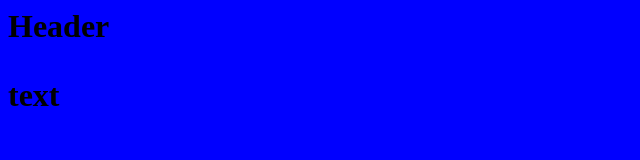
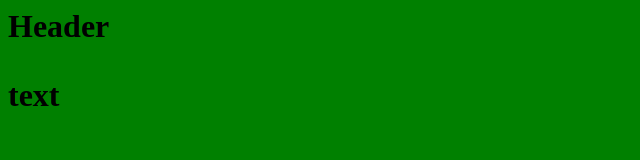
Before and after one commit to Alvassp/Jenkins, a plain HTML site: page index.html in a window 1280 px wide. Shown: the whole page, without its empty margins (0-640 px from the left). Drawn offline with Linux system fonts and the light colour scheme.

Commit message:
Change color on green

```diff
--- a/index.html
+++ b/index.html
@@ -1,7 +1,7 @@
 <html>
 	<title></title>
 	<h1>Header</>
-	<body bgcolor = "blue">
+	<body bgcolor = "green">
 		<p>text</p>
 	</body>
 </html>
```
